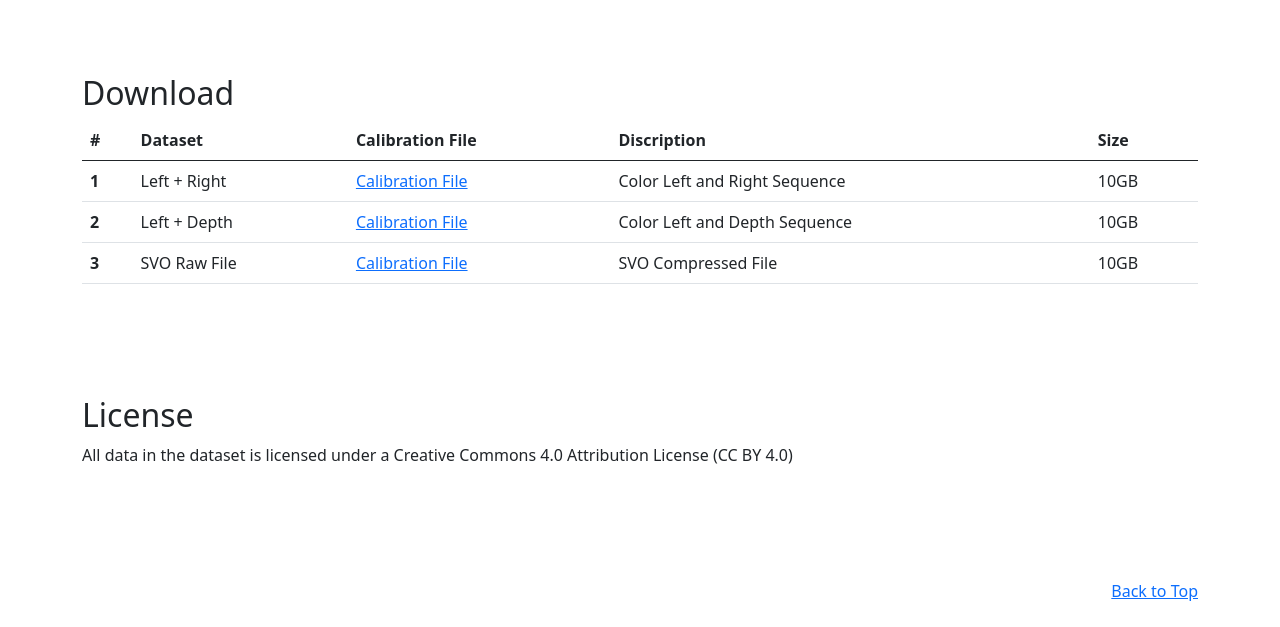
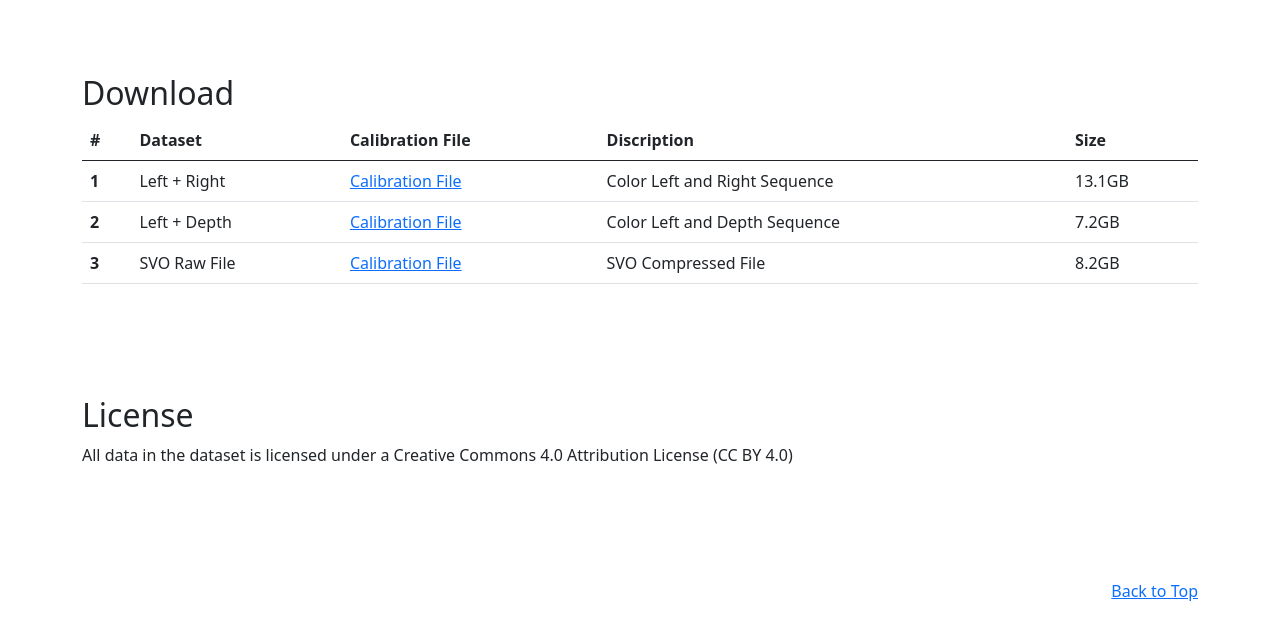
Before and after one commit to rafiqrana/low-light-dataset, a plain HTML site: page index.html in a window 1280 px wide. Shown: the part 1225-1852 px from the top of the page. Drawn offline with Linux system fonts and the light colour scheme.

Commit message:
updated dataset size

```diff
--- a/index.html
+++ b/index.html
@@ -76,21 +76,21 @@
                 <td>Left + Right</td>
                 <td><a href="https://unsw-my.sharepoint.com/:u:/g/personal/z3538734_ad_unsw_edu_au/ETE--r5cdtdCjF7KkAe4vvIBaqqHCdmE_lzcx_tz9OWpxw?e=hJR4iN">Calibration File</a></td>
                 <td>Color Left and Right Sequence</td>
-                <td>10GB</td>
+                <td>13.1GB</td>
               </tr>
               <tr>
                 <th scope="row">2</th>
                 <td>Left + Depth</td>
                 <td><a href="https://unsw-my.sharepoint.com/:u:/g/personal/z3538734_ad_unsw_edu_au/ETE--r5cdtdCjF7KkAe4vvIBaqqHCdmE_lzcx_tz9OWpxw?e=hJR4iN">Calibration File</a></td>
                 <td>Color Left and Depth Sequence</td>
-                <td>10GB</td>
+                <td>7.2GB</td>
               </tr>
               <tr>
                 <th scope="row">3</th>
                 <td>SVO Raw File</td>
                 <td><a href="https://unsw-my.sharepoint.com/:u:/g/personal/z3538734_ad_unsw_edu_au/ETE--r5cdtdCjF7KkAe4vvIBaqqHCdmE_lzcx_tz9OWpxw?e=hJR4iN">Calibration File</a></td>
                 <td >SVO Compressed File</td>
-                <td>10GB</td>
+                <td>8.2GB</td>
               </tr>
             </tbody>
           </table>
```
